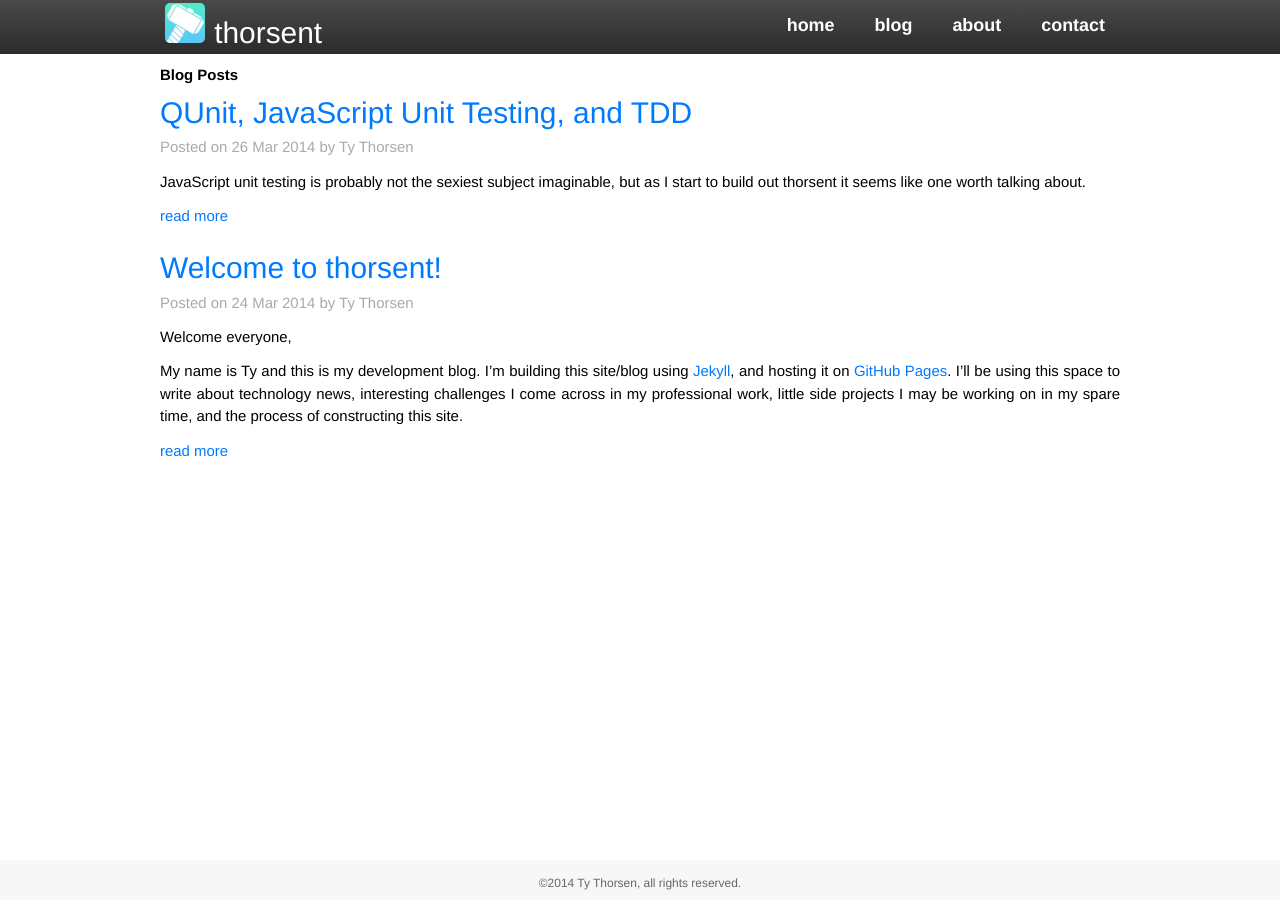
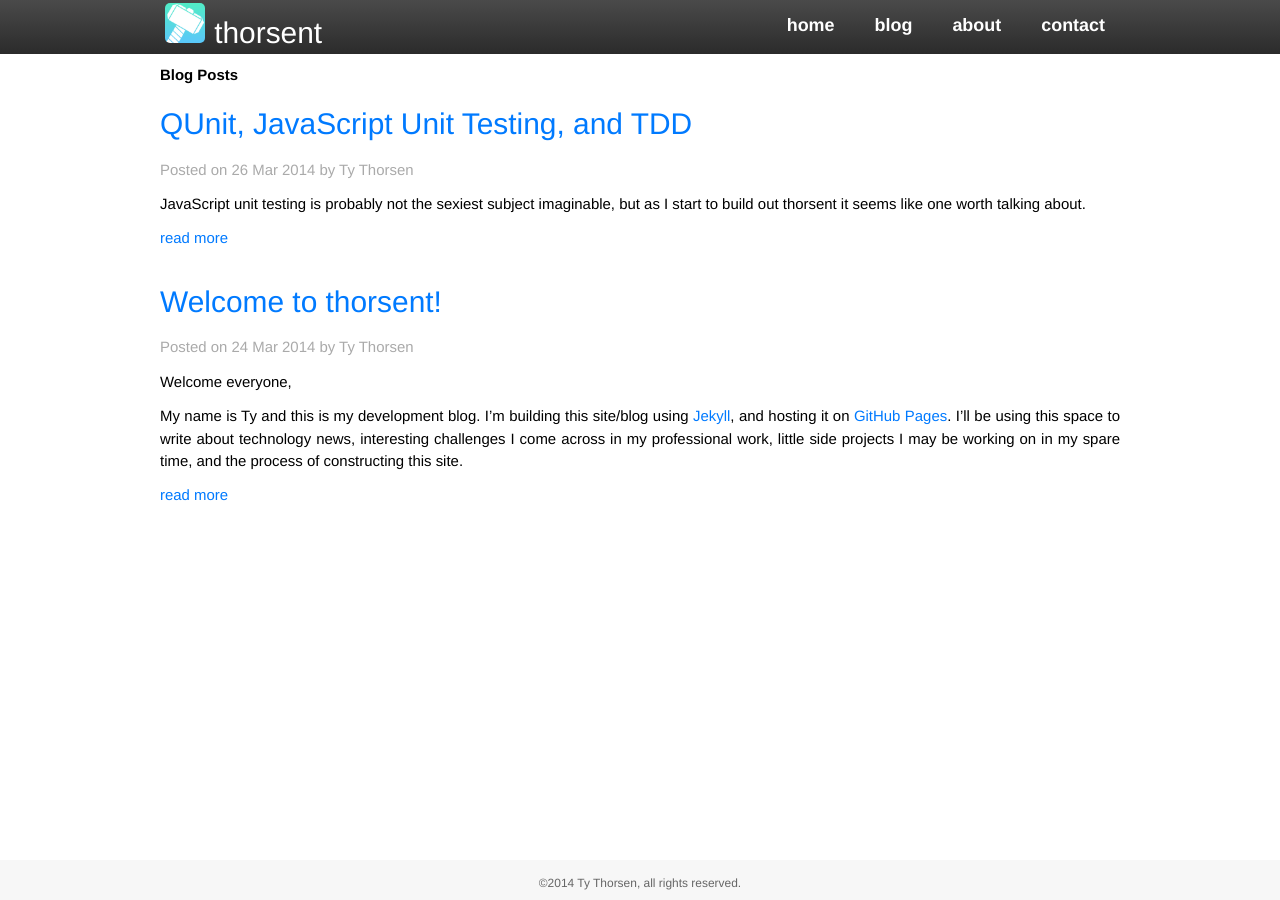
Before and after one commit to thorsenty/thorsenty.github.io, a Jekyll site: the page built from blog/index.html, in a window 1280 px wide. Built offline with Jekyll 4.4.1, drawn with Linux system fonts in a browser that asks for light colours; nearby versions of some CDN libraries; Markdown is read by kramdown in place of the engine named in the settings.

Commit message:
fix post title styles

```diff
--- a/css/main.css
+++ b/css/main.css
@@ -278,7 +278,9 @@
 /* standard */
 .posts h2 {
   font-size: 2em;
+  line-height: 1.5em;
   font-weight: normal;
+  text-align: left;
 }
 
 .posts p {
```
Also changed, not shown: 1 other file.
